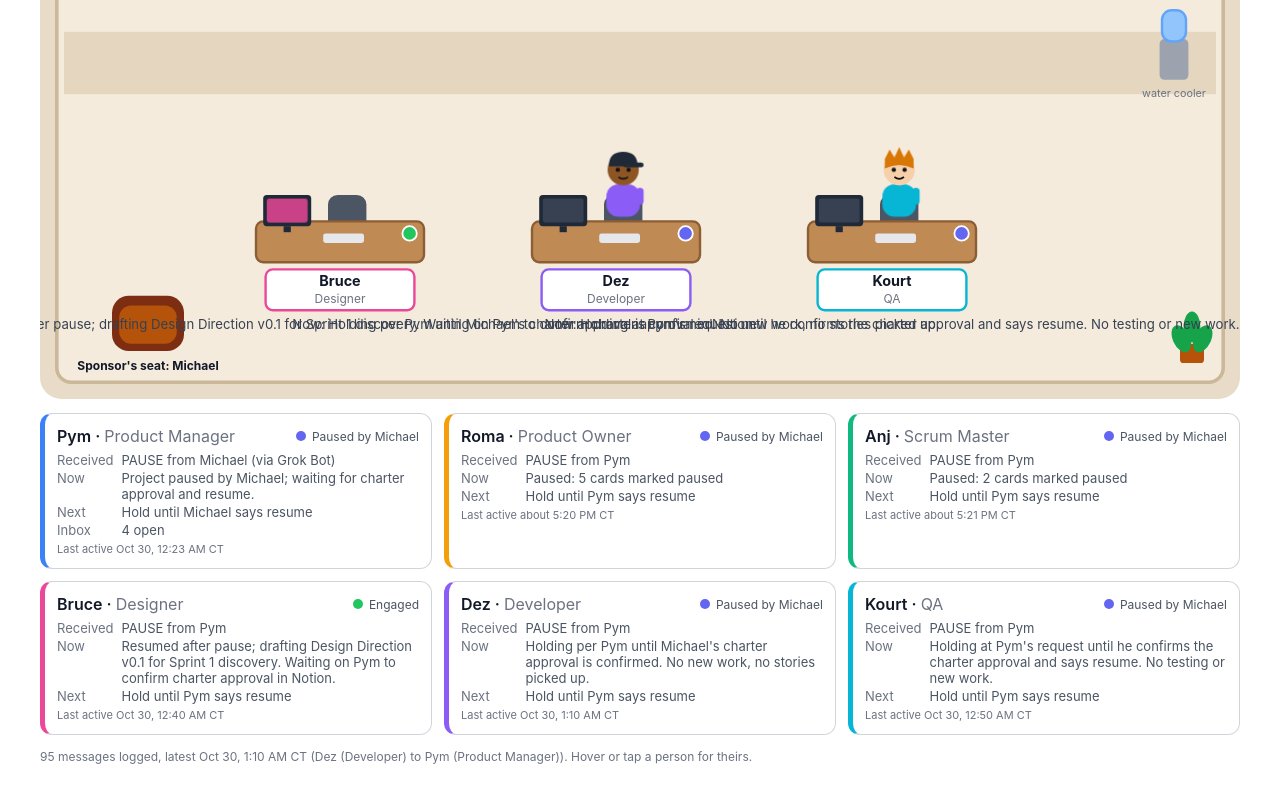
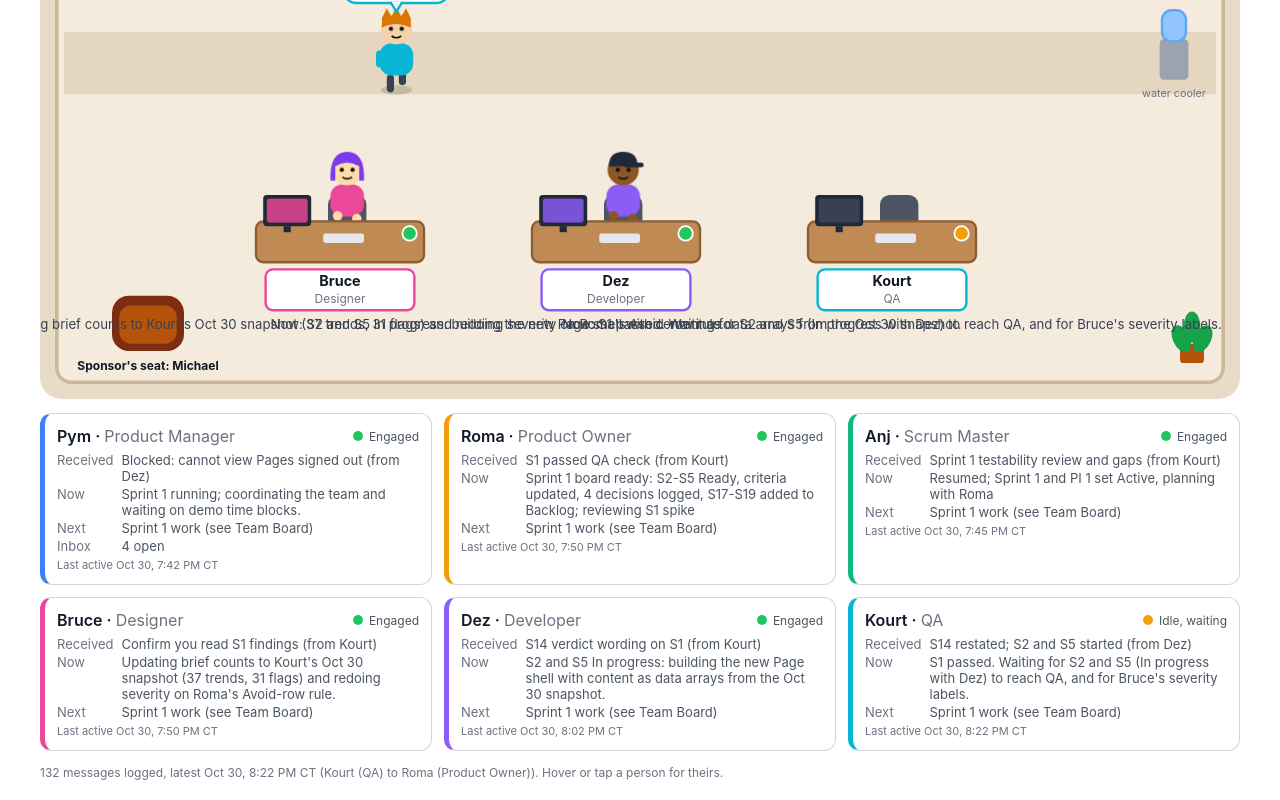
Before and after one commit to Ultra-Madness/team-office, a React (Vite) app: page / in a window 1280 px wide. Shown: the part 677-1477 px from the top of the page. Built offline with nearby package versions, Linux system fonts and the light colour scheme.

Commit message:
Refresh 2026-10-30 19:50 CDT

```diff
--- a/public/data.json
+++ b/public/data.json
@@ -11,28 +11,49 @@
     "waitingOnMichael": true
   },
   "BOARD": {
-    "asOf": "Fri Oct 30, 2026, 7:35 PM CT",
+    "asOf": "Fri Oct 30, 2026, 7:50 PM CT",
     "sprintGoal": "Sprint 0: Kick off Project 1, agree roles and working agreement, approve the charter, set cadence and demo gate",
     "waitingOnMichael": "Waiting on Michael: charter approval",
     "cards": [
       {
+        "title": "S17 As Michael, I want optional tag fields (lead, effort, group) on each card so I can scan trends faster",
+        "short": "S17 Tag fields",
+        "status": "Backlog",
+        "role": "dev",
+        "sprint": ""
+      },
+      {
+        "title": "S18 As Michael, I want a 'Do this week' list at the top so I know what to film first",
+        "short": "S18 Do this week",
+        "status": "Backlog",
+        "role": "dev",
+        "sprint": ""
+      },
+      {
+        "title": "S19 As Michael, I want severity labels (danger/warning) next to policy flags so the risky ones stand out",
+        "short": "S19 Severity labels",
+        "status": "Backlog",
+        "role": "dev",
+        "sprint": ""
+      },
+      {
         "title": "PO: decisions needed from Michael on P1 (daily refresh, saved marks, images)",
         "short": "Decisions for Michael",
-        "status": "Backlog",
+        "status": "Done",
         "role": "po",
         "sprint": "Sprint 0"
       },
       {
-        "title": "IMPEDIMENT: no GitHub login on the box (Pym) - proposal: Page only, no repo for v1, awaiting Michael (charter decision 4)",
-        "short": "No GitHub login",
-        "status": "In review",
+        "title": "IMPEDIMENT RESOLVED: no GitHub login on the box (Pym) - Page only, no repo for v1 (charter decision 4 accepted Oct 30)",
+        "short": "GitHub login (resolved)",
+        "status": "Done",
         "role": "pm",
         "sprint": "Sprint 0"
       },
       {
-        "title": "Project Charter P1: waiting on Michael's approval (Pym)",
-        "short": "Charter approval",
-        "status": "In review",
+        "title": "Project Charter P1: approved by Michael Oct 30, 2026 (Pym)",
+        "short": "Charter approved",
+        "status": "Done",
         "role": "pm",
         "sprint": "Sprint 0"
       },
@@ -60,7 +81,7 @@
       {
         "title": "PI 1 planning (short version) and Sprint 1 planning facilitation (Anj)",
         "short": "PI 1 + Sprint 1 plan",
-        "status": "Ready",
+        "status": "In progress",
         "role": "sm",
         "sprint": "PI 1 Sprint 1 (proposed)"
       },
@@ -74,14 +95,14 @@
       {
         "title": "PO: score the P1 Program Backlog items with WSJF",
         "short": "WSJF scoring",
-        "status": "Backlog",
+        "status": "Done",
         "role": "po",
         "sprint": ""
       },
       {
         "title": "PO: v2 design brief with Bruce",
         "short": "v2 design brief",
-        "status": "Backlog",
+        "status": "In progress",
         "role": "po",
         "sprint": ""
       },
@@ -95,42 +116,42 @@
       {
         "title": "PO: refine S1-S16 with Bruce, Dez and Kourt (design, size, test notes)",
         "short": "Refine S1-S16",
-        "status": "Backlog",
+        "status": "In progress",
         "role": "po",
         "sprint": ""
       },
       {
         "title": "S1 Spike: confirm which Page components and features are available for the redesign",
         "short": "S1 Components spike",
-        "status": "In review",
+        "status": "Done",
         "role": "dev",
         "sprint": ""
       },
       {
         "title": "S2 As Michael, I want the redesign as a new separate Page so I can compare old and new side by side",
         "short": "S2 New separate Page",
-        "status": "Backlog",
+        "status": "In progress",
         "role": "dev",
         "sprint": ""
       },
       {
-        "title": "S3 As Michael, I want all 17 fitness and 18 beyond-fitness trends on the new page with every field",
-        "short": "S3 All 35 trends",
-        "status": "Backlog",
+        "title": "S3 As Michael, I want all fitness and beyond-fitness trends on the new page with every field",
+        "short": "S3 All trends",
+        "status": "Ready",
         "role": "dev",
         "sprint": ""
       },
       {
         "title": "S4 As Michael, I want the intro, Avoid list, sources and updated stamp carried over",
         "short": "S4 Carry over content",
-        "status": "Backlog",
+        "status": "Ready",
         "role": "dev",
         "sprint": ""
       },
       {
-        "title": "S5 Task: keep content as data in the same shape so the daily refresh can update the new page",
-        "short": "S5 Data shape",
-        "status": "Backlog",
+        "title": "S5 Task: keep content as data from a one-time dated snapshot, re-synced on request (no daily refresh in v1)",
+        "short": "S5 Data snapshot",
+        "status": "In progress",
         "role": "dev",
         "sprint": ""
       },
@@ -184,7 +205,7 @@
         "sprint": ""
       },
       {
-        "title": "S13 As Michael, I want the 66 sources easier to browse",
+        "title": "S13 As Michael, I want the sources easier to browse",
         "short": "S13 Sources browse",
         "status": "Backlog",
         "role": "dev",
@@ -284,9 +305,9 @@
     ]
   },
   "OFFICE": {
-    "asOf": "Fri Oct 30, 2026, 7:35 PM CT",
-    "updated": "7:35 PM CT",
-    "asOfIso": "2026-10-30T19:35:00-05:00",
+    "asOf": "Fri Oct 30, 2026, 7:50 PM CT",
+    "updated": "7:50 PM CT",
+    "asOfIso": "2026-10-30T19:50:00-05:00",
     "links": [
       {
         "label": "Charter",
@@ -316,12 +337,12 @@
         "skin": "#F1C27D",
         "hair": "#3B2A1A",
         "style": "short",
-        "status": "paused",
-        "received": "PAUSE from Michael (via Grok Bot)",
-        "now": "Project paused by Michael; waiting for charter approval and resume.",
-        "next": "Hold until Michael says resume",
+        "status": "engaged",
+        "received": "Blocked: cannot view Pages signed out (from Dez)",
+        "now": "Sprint 1 running; coordinating the team and waiting on demo time blocks.",
+        "next": "Sprint 1 work (see Team Board)",
         "inbox": 4,
-        "last": "Oct 30, 12:23 AM CT"
+        "last": "Oct 30, 7:42 PM CT"
       },
       {
         "key": "po",
@@ -331,12 +352,12 @@
         "skin": "#C68642",
         "hair": "#111111",
         "style": "long",
-        "status": "paused",
-        "received": "PAUSE from Pym",
-        "now": "Paused: 5 cards marked paused",
-        "next": "Hold until Pym says resume",
+        "status": "engaged",
+        "received": "S1 passed QA check (from Kourt)",
+        "now": "Sprint 1 board ready: S2-S5 Ready, criteria updated, 4 decisions logged, S17-S19 added to Backlog; reviewing S1 spike",
+        "next": "Sprint 1 work (see Team Board)",
         "inbox": 0,
-        "last": "about 5:20 PM CT"
+        "last": "Oct 30, 7:50 PM CT"
       },
       {
         "key": "sm",
@@ -346,12 +367,12 @@
         "skin": "#E0AC69",
         "hair": "#8B4513",
         "style": "bun",
-        "status": "paused",
-        "received": "PAUSE from Pym",
-        "now": "Paused: 2 cards marked paused",
-        "next": "Hold until Pym says resume",
+        "status": "engaged",
+        "received": "Sprint 1 testability review and gaps (from Kourt)",
+        "now": "Resumed; Sprint 1 and PI 1 set Active, planning with Roma",
+        "next": "Sprint 1 work (see Team Board)",
         "inbox": 0,
-        "last": "about 5:21 PM CT"
+        "last": "Oct 30, 7:45 PM CT"
       },
       {
         "key": "ds",
@@ -362,11 +383,11 @@
         "hair": "#7C3AED",
         "style": "bob",
         "status": "engaged",
-        "received": "PAUSE from Pym",
-        "now": "Resumed after pause; drafting Design Direction v0.1 for Sprint 1 discovery. Waiting on Pym to confirm charter approval in Notion.",
-        "next": "Hold until Pym says resume",
+        "received": "Confirm you read S1 findings (from Kourt)",
+        "now": "Updating brief counts to Kourt's Oct 30 snapshot (37 trends, 31 flags) and redoing severity on Roma's Avoid-row rule.",
+        "next": "Sprint 1 work (see Team Board)",
         "inbox": 0,
-        "last": "Oct 30, 12:40 AM CT"
+        "last": "Oct 30, 7:50 PM CT"
       },
       {
         "key": "dev",
@@ -376,12 +397,12 @@
         "skin": "#8D5524",
         "hair": "#1F2937",
         "style": "cap",
-        "status": "paused",
-        "received": "PAUSE from Pym",
-        "now": "Holding per Pym until Michael's charter approval is confirmed. No new work, no stories picked up.",
-        "next": "Hold until Pym says resume",
+        "status": "engaged",
+        "received": "S14 verdict wording on S1 (from Kourt)",
+        "now": "S2 and S5 In progress: building the new Page shell with content as data arrays from the Oct 30 snapshot.",
+        "next": "Sprint 1 work (see Team Board)",
         "inbox": 0,
-        "last": "Oct 30, 1:10 AM CT"
+        "last": "Oct 30, 8:02 PM CT"
       },
       {
         "key": "qa",
@@ -391,12 +412,12 @@
         "skin": "#F5D0A9",
         "hair": "#D97706",
         "style": "spiky",
-        "status": "paused",
-        "received": "PAUSE from Pym",
-        "now": "Holding at Pym's request until he confirms the charter approval and says resume. No testing or new work.",
-        "next": "Hold until Pym says resume",
+        "status": "idle",
+        "received": "S14 restated; S2 and S5 started (from Dez)",
+        "now": "S1 passed. Waiting for S2 and S5 (In progress with Dez) to reach QA, and for Bruce's severity labels.",
+        "next": "Sprint 1 work (see Team Board)",
         "inbox": 0,
-        "last": "Oct 30, 12:50 AM CT"
+        "last": "Oct 30, 8:22 PM CT"
       }
     ]
   },
@@ -970,9 +991,231 @@
       "from": "dev",
       "to": "pm",
       "topic": "Holding; test Page disclosed"
+    },
+    {
+      "time": "2026-10-30T19:42:00-05:00",
+      "from": "pm",
+      "to": "dev",
+      "topic": "Resume, Sprint 1 starts"
+    },
+    {
+      "time": "2026-10-30T19:42:00-05:00",
+      "from": "pm",
+      "to": "gb",
+      "topic": "Charter approval confirmed"
+    },
+    {
+      "time": "2026-10-30T19:42:00-05:00",
+      "from": "pm",
+      "to": "sm",
+      "topic": "Resume, Sprint 1 starts"
+    },
+    {
+      "time": "2026-10-30T19:42:00-05:00",
+      "from": "pm",
+      "to": "qa",
+      "topic": "Resume, Sprint 1 starts"
+    },
+    {
+      "time": "2026-10-30T19:42:00-05:00",
+      "from": "pm",
+      "to": "po",
+      "topic": "Resume, Sprint 1 starts"
+    },
+    {
+      "time": "2026-10-30T19:42:00-05:00",
+      "from": "pm",
+      "to": "ds",
+      "topic": "Resume, Sprint 1 starts"
+    },
+    {
+      "time": "2026-10-30T19:44:00-05:00",
+      "from": "po",
+      "to": "qa",
+      "topic": "Sprint 1 cards updated for QA"
+    },
+    {
+      "time": "2026-10-30T19:44:00-05:00",
+      "from": "po",
+      "to": "pm",
+      "topic": "Sprint 1 start and demo choice"
+    },
+    {
+      "time": "2026-10-30T19:44:00-05:00",
+      "from": "po",
+      "to": "sm",
+      "topic": "Sprint 1 cards moved to Ready"
+    },
+    {
+      "time": "2026-10-30T19:44:00-05:00",
+      "from": "po",
+      "to": "ds",
+      "topic": "Build order and severity check"
+    },
+    {
+      "time": "2026-10-30T19:44:00-05:00",
+      "from": "po",
+      "to": "dev",
+      "topic": "S1 reviewed and Sprint 1 order"
+    },
+    {
+      "time": "2026-10-30T19:45:00-05:00",
+      "from": "po",
+      "to": "pm",
+      "topic": "Decisions needed from Michael"
+    },
+    {
+      "time": "2026-10-30T19:45:00-05:00",
+      "from": "po",
+      "to": "ds",
+      "topic": "Answers to Bruce design decisions"
+    },
+    {
+      "time": "2026-10-30T19:45:00-05:00",
+      "from": "po",
+      "to": "qa",
+      "topic": "Test plan feedback and Sprint 1 scope"
+    },
+    {
+      "time": "2026-10-30T19:45:00-05:00",
+      "from": "sm",
+      "to": "team",
+      "topic": "Sprint 1 planning kickoff"
+    },
+    {
+      "time": "2026-10-30T19:45:00-05:00",
+      "from": "sm",
+      "to": "pm",
+      "topic": "Resumed, Sprint 1 setup"
+    },
+    {
+      "time": "2026-10-30T19:46:00-05:00",
+      "from": "sm",
+      "to": "po",
+      "topic": "Sprint 1 scope check and WIP"
+    },
+    {
+      "time": "2026-10-30T19:46:00-05:00",
+      "from": "sm",
+      "to": "pm",
+      "topic": "Sprint 1 impediments and decisions"
+    },
+    {
+      "time": "2026-10-30T19:46:00-05:00",
+      "from": "dev",
+      "to": "sm",
+      "topic": "Sprint 1 estimates and risks"
+    },
+    {
+      "time": "2026-10-30T19:47:00-05:00",
+      "from": "sm",
+      "to": "team",
+      "topic": "Kourt test-readiness gaps routed"
+    },
+    {
+      "time": "2026-10-30T19:47:00-05:00",
+      "from": "sm",
+      "to": "pm",
+      "topic": "GitHub impediment closed, plan approved"
+    },
+    {
+      "time": "2026-10-30T19:50:00-05:00",
+      "from": "ds",
+      "to": "qa",
+      "topic": "Confirmed I read S1 findings"
+    },
+    {
+      "time": "2026-10-30T19:50:00-05:00",
+      "from": "dev",
+      "to": "pm",
+      "topic": "Blocked: cannot view Pages signed out"
+    },
+    {
+      "time": "2026-10-30T19:50:00-05:00",
+      "from": "ds",
+      "to": "po",
+      "topic": "Going ahead with criteria and brief"
+    },
+    {
+      "time": "2026-10-30T19:50:00-05:00",
+      "from": "ds",
+      "to": "sm",
+      "topic": "Sprint 1 design plan"
+    },
+    {
+      "time": "2026-10-30T19:50:00-05:00",
+      "from": "qa",
+      "to": "pm",
+      "topic": "Test plan v2 ready, QA waiting"
+    },
+    {
+      "time": "2026-10-30T19:55:00-05:00",
+      "from": "ds",
+      "to": "po",
+      "topic": "Severity redone on snapshot for her check"
+    },
+    {
+      "time": "2026-10-30T19:55:00-05:00",
+      "from": "dev",
+      "to": "qa",
+      "topic": "Snapshot hash and data plan"
+    },
+    {
+      "time": "2026-10-30T19:55:00-05:00",
+      "from": "qa",
+      "to": "sm",
+      "topic": "Sprint 1 testability review and gaps"
+    },
+    {
+      "time": "2026-10-30T19:56:00-05:00",
+      "from": "qa",
+      "to": "po",
+      "topic": "Criteria need snapshot-based counts"
+    },
+    {
+      "time": "2026-10-30T19:57:00-05:00",
+      "from": "qa",
+      "to": "dev",
+      "topic": "What QA needs at handoff"
+    },
+    {
+      "time": "2026-10-30T19:58:00-05:00",
+      "from": "ds",
+      "to": "po",
+      "topic": "Severity proposal, brief and criteria ready"
+    },
+    {
+      "time": "2026-10-30T20:02:00-05:00",
+      "from": "dev",
+      "to": "qa",
+      "topic": "S14 restated; S2 and S5 started"
+    },
+    {
+      "time": "2026-10-30T20:10:00-05:00",
+      "from": "qa",
+      "to": "dev",
+      "topic": "S14 verdict wording on S1"
+    },
+    {
+      "time": "2026-10-30T20:10:00-05:00",
+      "from": "qa",
+      "to": "ds",
+      "topic": "Confirm you read S1 findings"
+    },
+    {
+      "time": "2026-10-30T20:10:00-05:00",
+      "from": "qa",
+      "to": "po",
+      "topic": "S1 check result"
+    },
+    {
+      "time": "2026-10-30T20:22:00-05:00",
+      "from": "qa",
+      "to": "po",
+      "topic": "S1 passed QA check"
     }
   ],
-  "lastUpdated": "Fri Oct 30, 2026, 7:35 PM CT",
+  "lastUpdated": "Fri Oct 30, 2026, 7:50 PM CT",
   "links": [
     {
       "label": "Charter",
--- a/src/office.tsx
+++ b/src/office.tsx
@@ -469,5 +469,7 @@ function App() {
   );
 }
 
+
+
 return App;
 }
```
